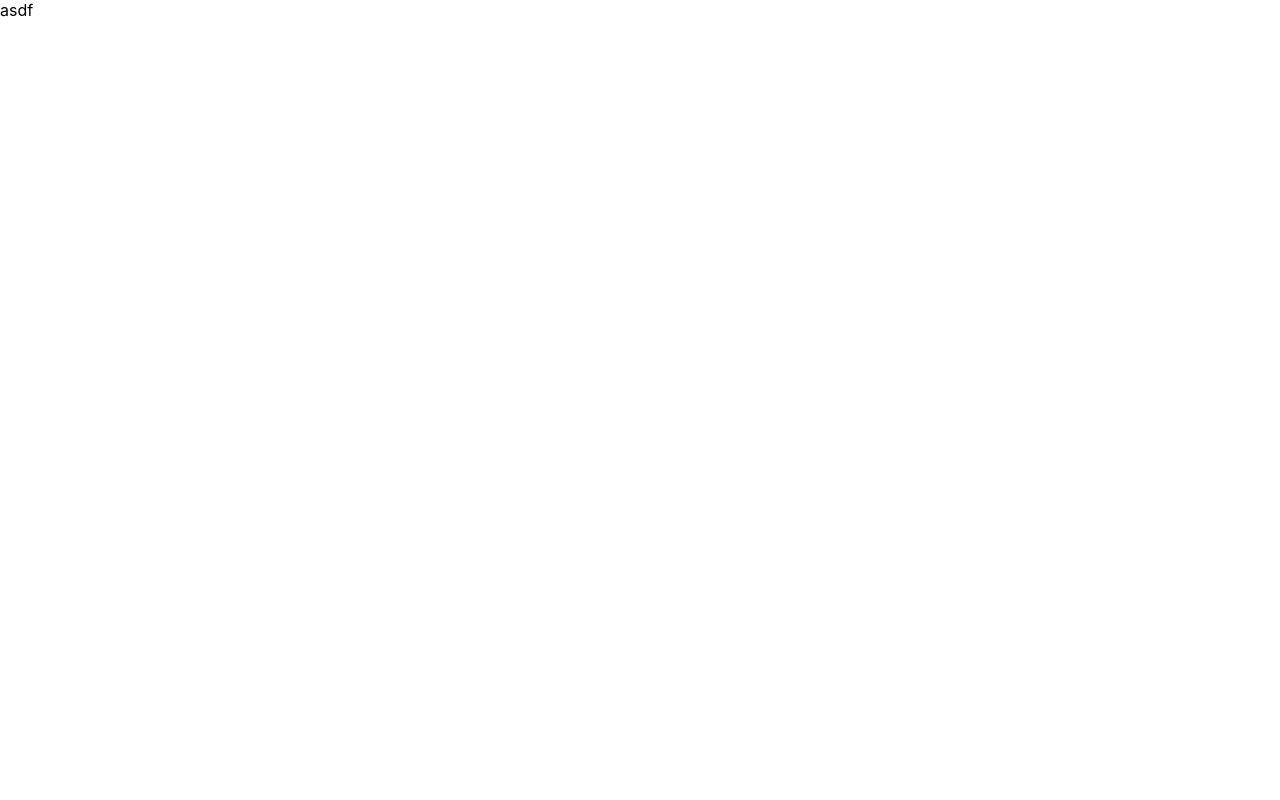
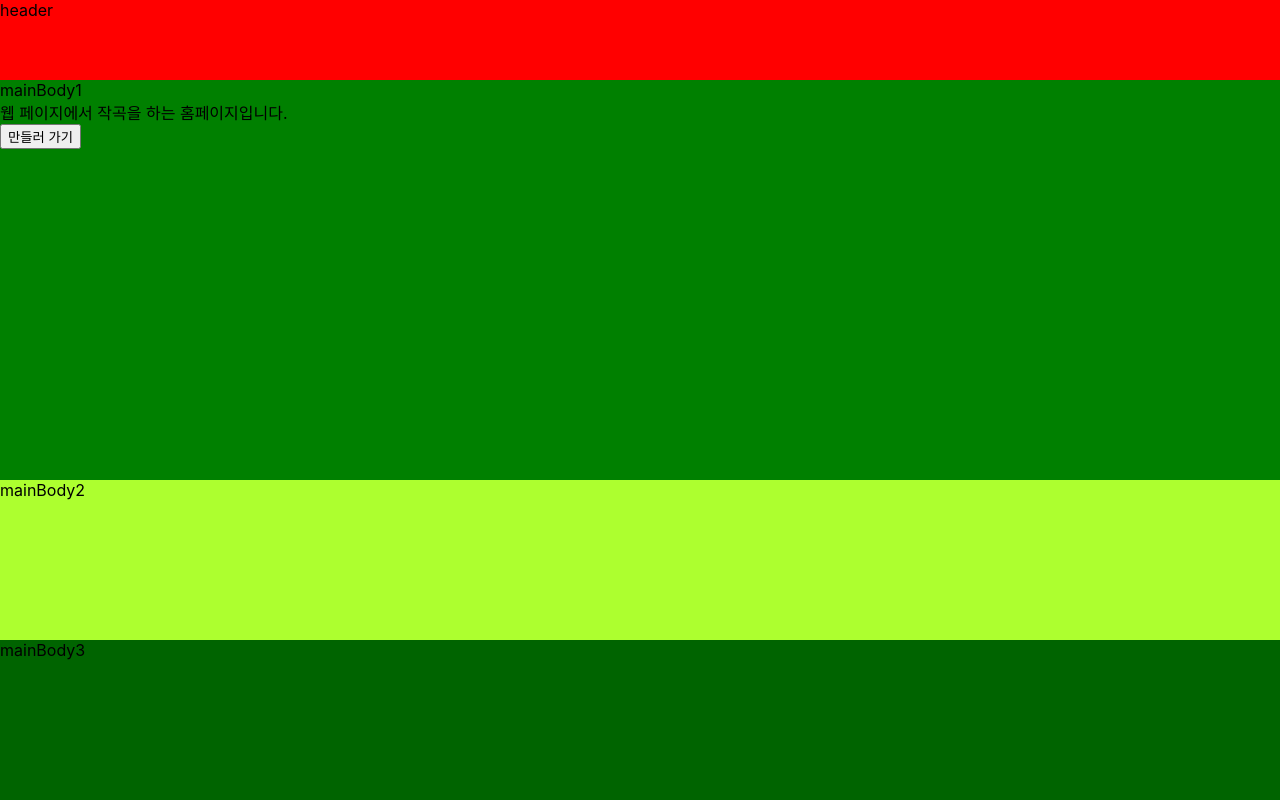
Before and after one commit to juhwannn/webMusic, a Next.js app: page / in a window 1280 px wide. Shown: the top 800 px of the page. Built offline with nearby package versions, Linux system fonts and the light colour scheme.

Commit message:
refactor: typescript -> javascript

```diff
--- /dev/null
+++ b/pages/index.js
@@ -0,0 +1,90 @@
+import React from "react";
+import styled from "styled-components";
+import {useRouter} from "next/router";
+
+const Root = styled.div`
+    .mainHeader {
+        width: 100%;
+        height: 10vh;
+
+        background: red;
+    }
+
+    .mainBody1 {
+        width: 100%;
+        height: 50vh;
+
+        background: green;
+    }
+
+    .mainBody2 {
+        width: 100%;
+        height: 20vh;
+
+        background: greenyellow;
+    }
+
+    .mainBody3 {
+        width: 100%;
+        height: 20vh;
+
+        background: darkgreen;
+    }
+
+    .mainBody4 {
+        width: 100%;
+        height: 20vh;
+
+        background: lawngreen;
+    }
+
+    .mainFooter {
+        width: 100%;
+        height: 10vh;
+
+        background: blue;
+    }
+`;
+
+export default function Home() {
+
+    const router = useRouter();
+
+    return (
+        <Root>
+            <div className="mainHeader">
+                header
+            </div>
+
+            <div className="mainBody1">
+                mainBody1 <br/>
+
+                웹 페이지에서 작곡을 하는 홈페이지입니다. <br/>
+
+                <button onClick={e => {
+                    e.preventDefault();
+
+                    router.push("/testPage");
+                }}>
+                    만들러 가기
+                </button>
+            </div>
+
+            <div className="mainBody2">
+                mainBody2
+            </div>
+
+            <div className="mainBody3">
+                mainBody3
+            </div>
+
+            <div className="mainBody4">
+                mainBody4
+            </div>
+
+            <div className="mainFooter">
+                footer
+            </div>
+        </Root>
+    );
+};
--- a/pages/index.tsx
+++ /dev/null
@@ -1,17 +0,0 @@
-import type { NextPage } from 'next'
-import React from "react";
-import styled from "styled-components";
-
-const Root = styled.div`
-
-`;
-
-const Home: NextPage = () => {
-    return (
-        <Root>
-            asdf
-        </Root>
-    )
-}
-
-export default Home
```
